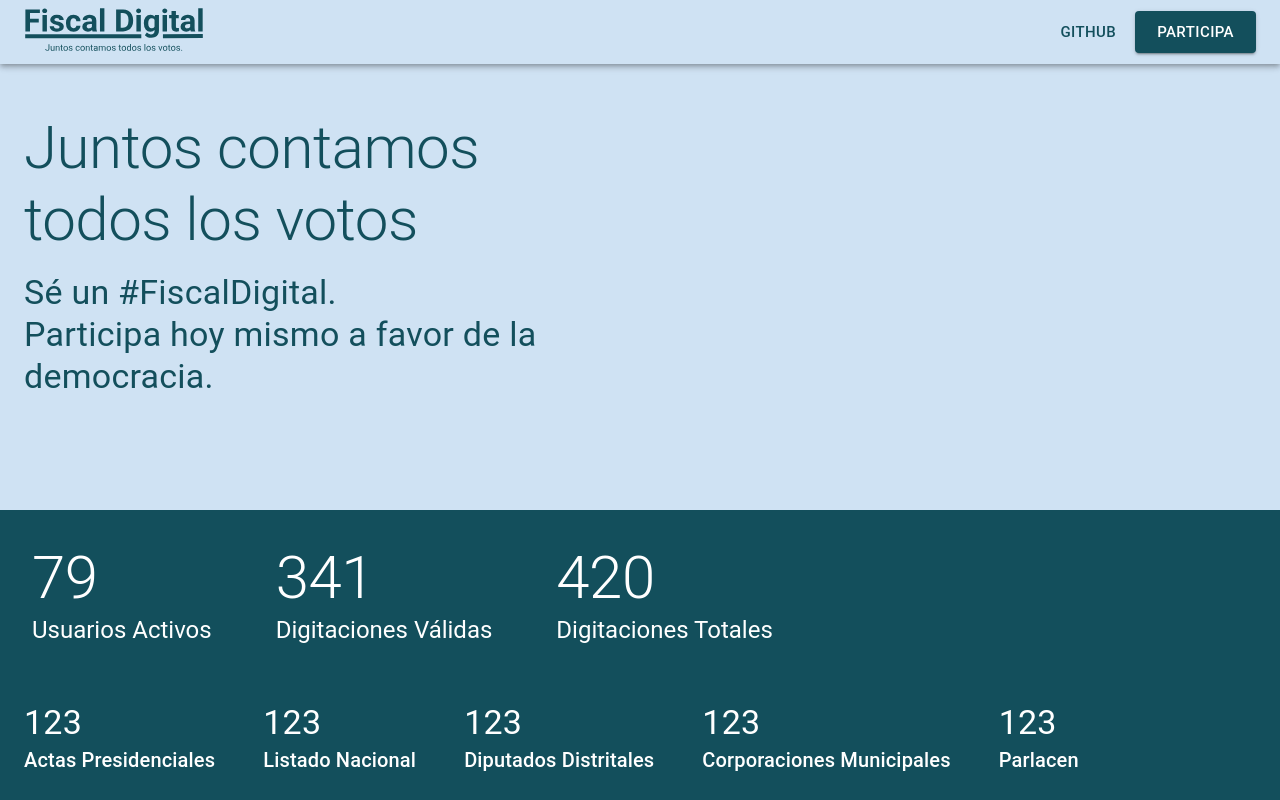
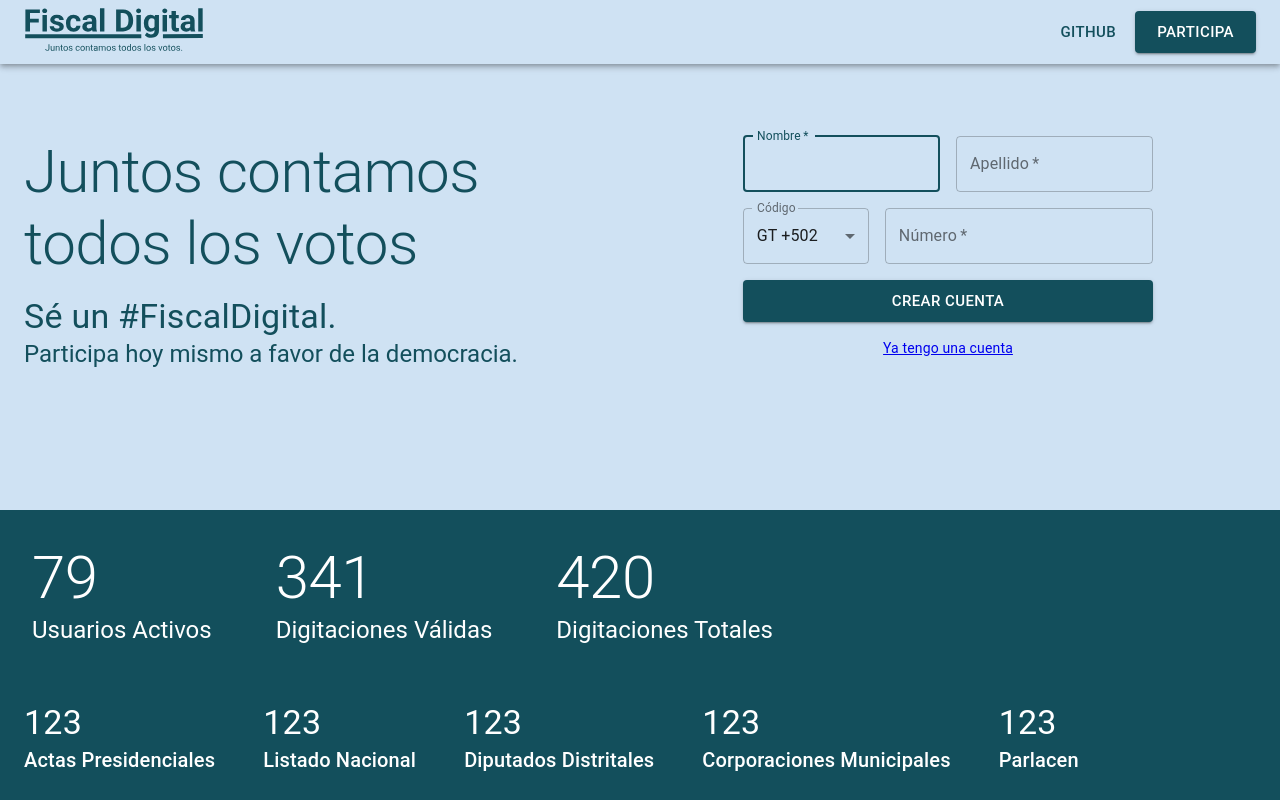
Before and after one commit to fiscales-ceiba-io/fiscaldigital, a React (Create React App) app in the folder web/: page / in a window 1280 px wide. Built offline with nearby package versions, Linux system fonts and the light colour scheme.

Commit message:
Adds SignUpForm in Home

```diff
--- a/web/src/pages/Auth/Create.tsx
+++ b/web/src/pages/Auth/Create.tsx
@@ -22,11 +22,7 @@ import { routes } from "../routes";
 import { AuthLogo } from "./components";
 
 export const Create = ({ history }: { history: History }) => {
-  const [nombre, setFName] = useState("");
-  const [apellido, setLName] = useState("");
-  const [telefono, setPhoneNumber] = useState("");
   const [snackbar, setSnackbar] = useState<SnackbarProps>(closeSnackbar());
-  const [countryCode, setCountryCode] = useState("+502");
 
   useEffect(() => {
     if (Cookies.get("token") && Cookies.get("userID")) {
@@ -40,10 +36,10 @@ export const Create = ({ history }: { history: History }) => {
       <Container maxWidth="xs">
         <AuthLogo />
         <SignUpForm
-          onSuccess={() => {
+          onSuccess={({ telefono }: { telefono: string }) => {
             setSnackbar(closeSnackbar());
             history.push(routes.auth.validate, {
-              telefono: `${countryCode}${telefono.trim()}`,
+              telefono,
             });
           }}
           onError={(error: any) => {
@@ -76,7 +72,7 @@ export const SignUpForm = ({ onSuccess, onError }: { onSuccess: any; onError: an
         },
       });
 
-      onSuccess();
+      onSuccess({ telefono: `${countryCode}${telefono.trim()}` });
     } catch (error) {
       console.log(error);
       onError(error);
@@ -137,7 +133,7 @@ export const SignUpForm = ({ onSuccess, onError }: { onSuccess: any; onError: an
             size="large"
             onClick={onSubmit}
           >
-            Enviar
+            Crear Cuenta
           </Button>
         </Grid>
         <Grid item xs={12}>
--- a/web/src/pages/Home.tsx
+++ b/web/src/pages/Home.tsx
@@ -1,13 +1,25 @@
 import { Grid } from "@material-ui/core";
 import { History } from "history";
-import React, { useRef } from "react";
+import React, { useRef, useState } from "react";
 import { Link } from "react-router-dom";
-import { Button, Container, Typography, View } from "../components";
+import {
+  Button,
+  closeSnackbar,
+  Container,
+  displaySnackbarError,
+  Snackbar,
+  SnackbarProps,
+  Typography,
+  View,
+} from "../components";
 import { AppBar, Toolbar } from "../components/AppBar";
 import { theme } from "../theme";
+import { SignUpForm } from "./Auth/Create";
 import { routes } from "./routes";
 
 export const Home = ({ history }: { history: History }) => {
+  const [snackbar, setSnackbar] = useState<SnackbarProps>(closeSnackbar());
+
   return (
     <>
       <View width="100%" position="absolute">
@@ -52,20 +64,36 @@ export const Home = ({ history }: { history: History }) => {
         display="flex"
         bgcolor="secondary.main"
       >
+        <Snackbar snackbar={snackbar} onClose={() => setSnackbar(closeSnackbar())} />
         <Container maxWidth="xl" style={{ marginTop: "auto" }}>
           <Grid container>
-            <Grid item lg={6}>
+            <Grid item lg={7}>
+              <Typography variant="h2" color="primary">
+                Juntos contamos
+              </Typography>
               <Typography variant="h2" color="primary" style={{ marginBottom: theme.spacing(2) }}>
-                Juntos contamos todos los votos
+                todos los votos
               </Typography>
               <Typography variant="h4" color="primary">
                 Sé un #FiscalDigital.
               </Typography>
-              <Typography variant="h4" color="primary">
+              <Typography variant="h5" color="primary">
                 Participa hoy mismo a favor de la democracia.
               </Typography>
             </Grid>
-            <Grid item lg={6} />
+            <Grid item lg={4}>
+              <SignUpForm
+                onSuccess={({ telefono }: { telefono: string }) => {
+                  setSnackbar(closeSnackbar());
+                  history.push(routes.auth.validate, {
+                    telefono,
+                  });
+                }}
+                onError={(error: any) => {
+                  setSnackbar(displaySnackbarError(error));
+                }}
+              />
+            </Grid>
           </Grid>
         </Container>
         <View mt="auto" bgcolor="primary.main" color="background.default" id="stats">
```
